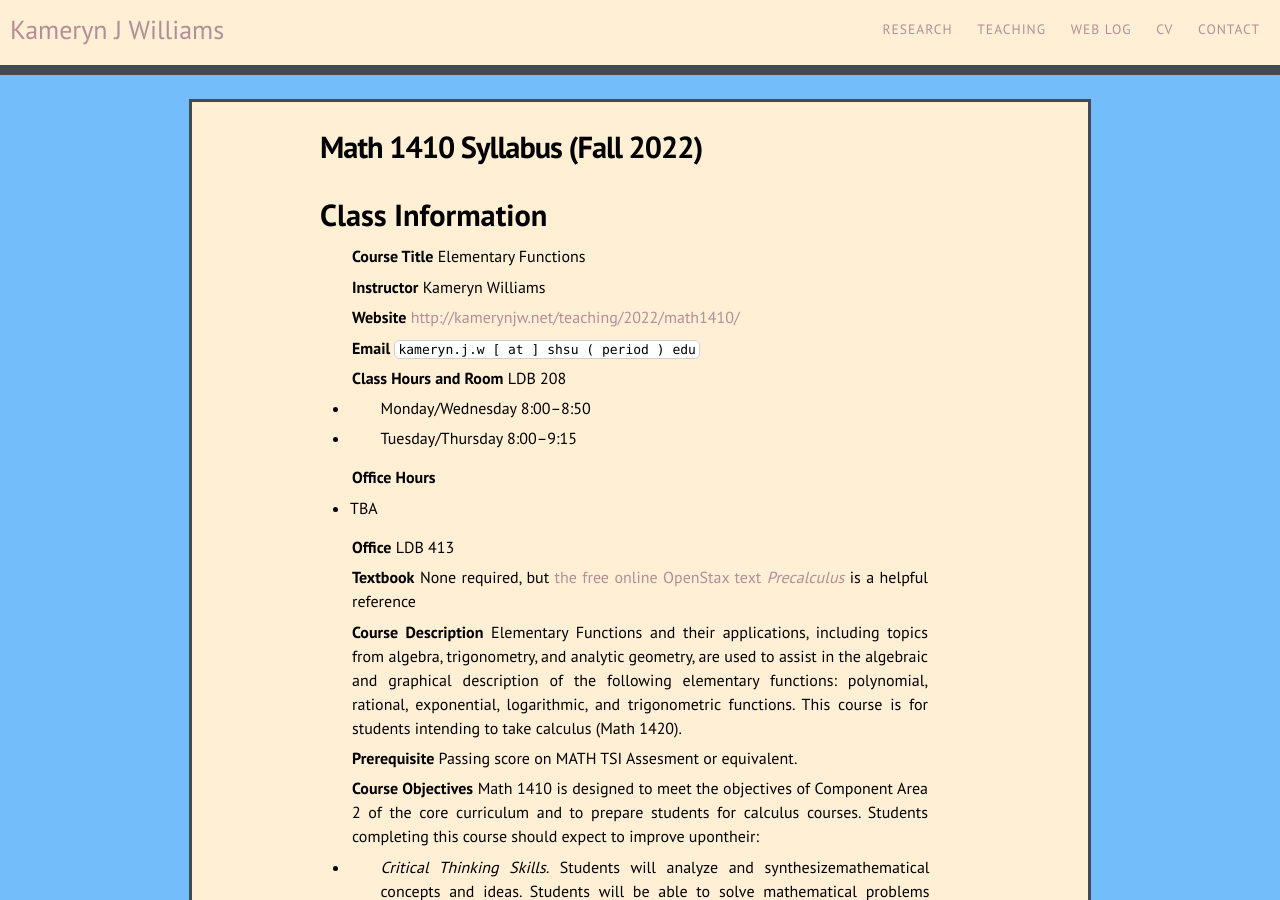
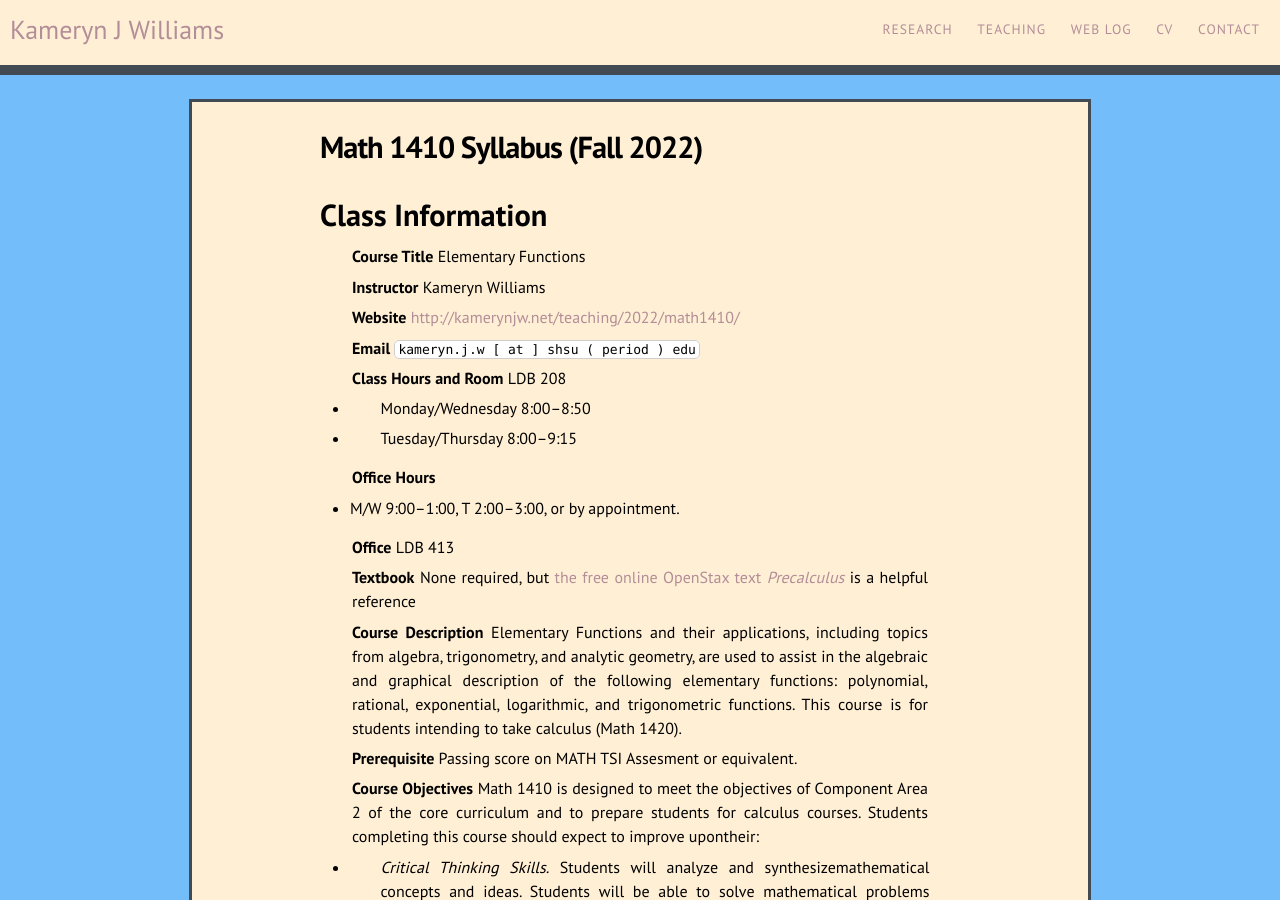
Before and after one commit to kamerynjw/kamerynjw.github.io, a Jekyll site: the page built from teaching/2022/math1410/syllabus.md, in a window 1280 px wide and 900 px high. Built offline with Jekyll 4.4.1, drawn with Linux system fonts in a browser that asks for light colours; nearby versions of some CDN libraries.

Commit message:
added office hours time

```diff
--- a/teaching/2022/math1410/syllabus.md
+++ b/teaching/2022/math1410/syllabus.md
@@ -23,7 +23,7 @@ Class Information
 
 **Office Hours**
 
-* TBA
+* M/W 9:00–1:00, T 2:00–3:00, or by appointment.
 
 **Office** LDB 413
 
```
Also changed, not shown: teaching/2022/math1316fall/syllabus.md (+1 -1 lines).
